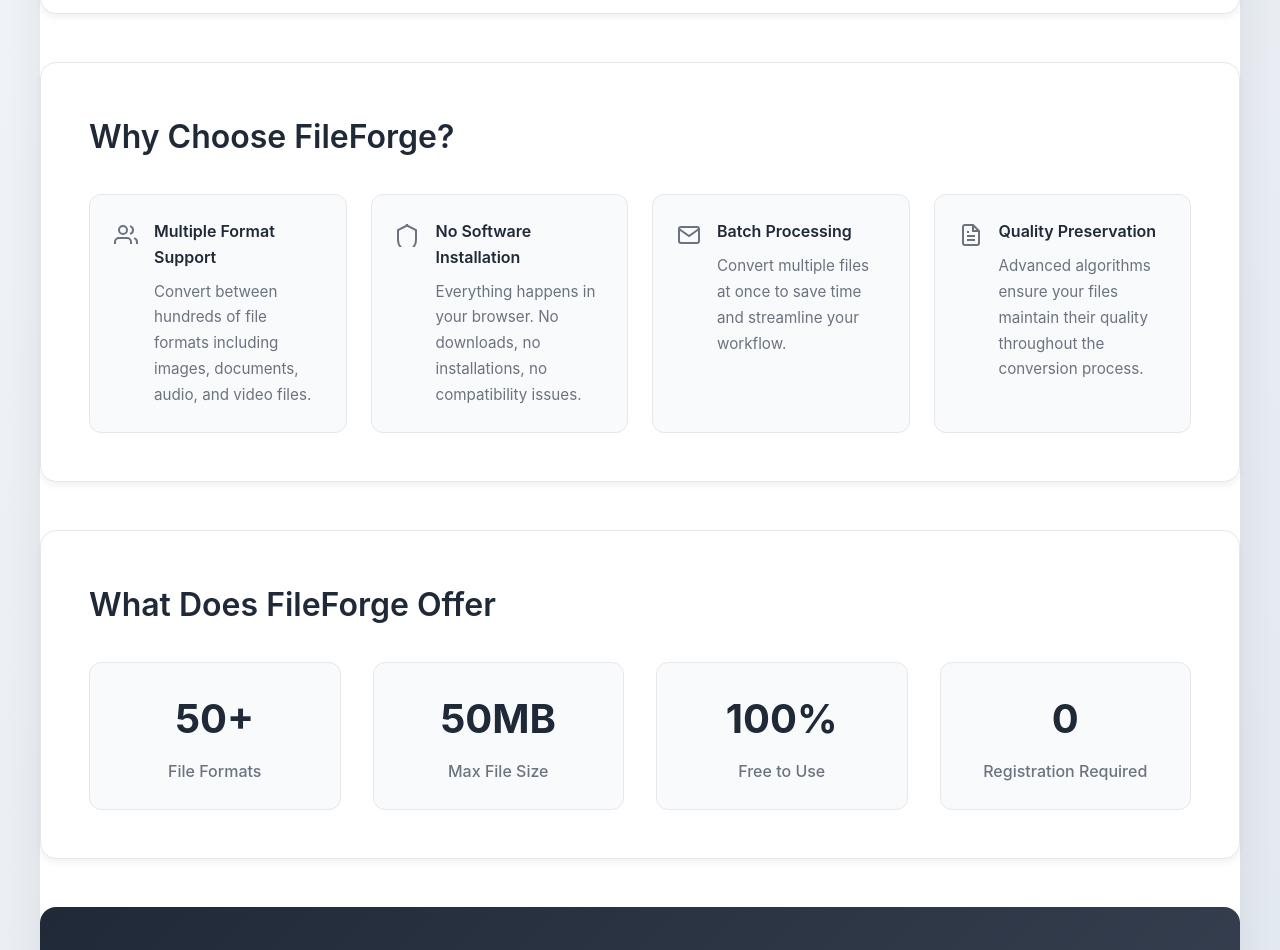
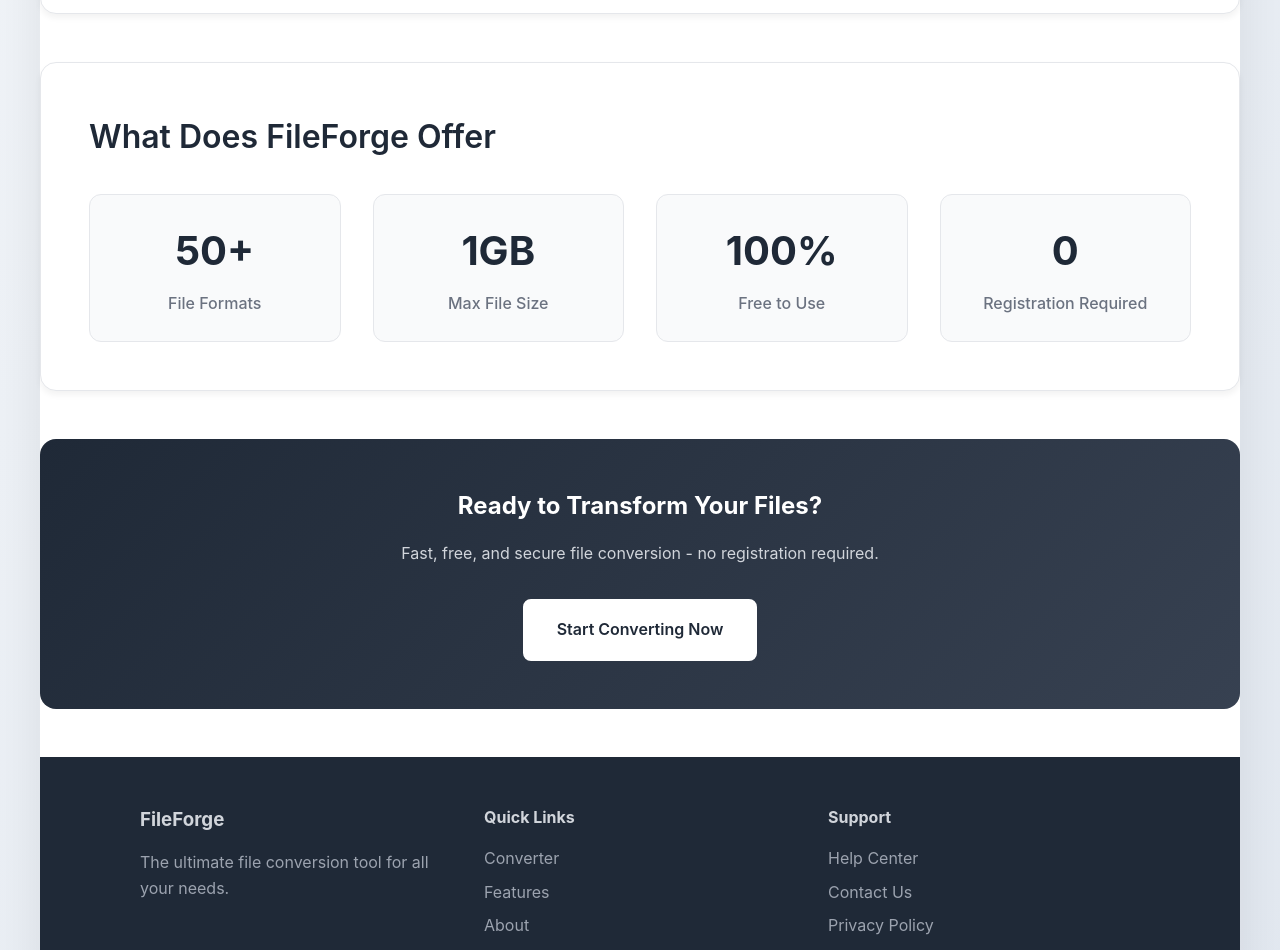
Before and after one commit to TxNextGen/FileForge, a plain HTML site: page about.html in a window 1280 px wide. Shown: the part 1477-2427 px from the top of the page. Drawn offline with Linux system fonts and the light colour scheme.

Commit message:
removed Stuff i Didnt need

```diff
--- a/about.html
+++ b/about.html
@@ -35,7 +35,7 @@
     <h2>Why FileForge Exists</h2>
     <p>File compatibility issues are an everyday frustration that disrupts your workflow and wastes precious time. When your files don’t open or convert the way you need, it stops you from getting things done.</p>
 
-    <p>FileForge was created to remove those obstacles by providing a simple, reliable, and free conversion service. With support for files up to 50MB and no signups required, FileForge helps you overcome format barriers quickly so you can focus on what really matters.</p>
+    <p>FileForge was created to remove those obstacles by providing a simple, reliable, and free conversion service. With support for files up to 1GB and no signups required, FileForge helps you overcome format barriers quickly so you can focus on what really matters.</p>
   </section>
 </main>
 
@@ -75,63 +75,9 @@
     </div>
 </section>
 
-            <section class="about-section">
-                <h2>Why Choose FileForge?</h2>
-                <div class="feature-list">
-                    <div class="feature-item">
-                        <div class="feature-icon">
-                            <svg width="24" height="24" viewBox="0 0 24 24" fill="none" stroke="currentColor" stroke-width="2">
-                                <path d="M17 21v-2a4 4 0 0 0-4-4H5a4 4 0 0 0-4 4v2"/>
-                                <circle cx="9" cy="7" r="4"/>
-                                <path d="M23 21v-2a4 4 0 0 0-3-3.87"/>
-                                <path d="M16 3.13a4 4 0 0 1 0 7.75"/>
-                            </svg>
-                        </div>
-                        <div class="feature-content">
-                            <h4>Multiple Format Support</h4>
-                            <p>Convert between hundreds of file formats including images, documents, audio, and video files.</p>
-                        </div>
-                    </div>
-                    <div class="feature-item">
-                        <div class="feature-icon">
-                            <svg width="24" height="24" viewBox="0 0 24 24" fill="none" stroke="currentColor" stroke-width="2">
-                                <path d="M12 2L2 7v10c0 5.55 3.84 10 9 9 5.16 1 9-3.45 9-9V7l-10-5z"/>
-                            </svg>
-                        </div>
-                        <div class="feature-content">
-                            <h4>No Software Installation</h4>
-                            <p>Everything happens in your browser. No downloads, no installations, no compatibility issues.</p>
-                        </div>
-                    </div>
-                    <div class="feature-item">
-                        <div class="feature-icon">
-                            <svg width="24" height="24" viewBox="0 0 24 24" fill="none" stroke="currentColor" stroke-width="2">
-                                <path d="M4 4h16c1.1 0 2 .9 2 2v12c0 1.1-.9 2-2 2H4c-1.1 0-2-.9-2-2V6c0-1.1.9-2 2-2z"/>
-                                <polyline points="22,6 12,13 2,6"/>
-                            </svg>
-                        </div>
-                        <div class="feature-content">
-                            <h4>Batch Processing</h4>
-                            <p>Convert multiple files at once to save time and streamline your workflow.</p>
-                        </div>
-                    </div>
-                    <div class="feature-item">
-                        <div class="feature-icon">
-                            <svg width="24" height="24" viewBox="0 0 24 24" fill="none" stroke="currentColor" stroke-width="2">
-                                <path d="M14 2H6a2 2 0 0 0-2 2v16a2 2 0 0 0 2 2h12a2 2 0 0 0 2-2V8z"/>
-                                <polyline points="14,2 14,8 20,8"/>
-                                <line x1="16" y1="13" x2="8" y2="13"/>
-                                <line x1="16" y1="17" x2="8" y2="17"/>
-                                <polyline points="10,9 9,9 8,9"/>
-                            </svg>
-                        </div>
-                        <div class="feature-content">
-                            <h4>Quality Preservation</h4>
-                            <p>Advanced algorithms ensure your files maintain their quality throughout the conversion process.</p>
-                        </div>
-                    </div>
-                </div>
-            </section>
+
+
+
 
  <section class="about-section">
     <h2>What Does FileForge Offer</h2>
@@ -141,7 +87,7 @@
             <div class="stat-label">File Formats</div>
         </div>
         <div class="stat-card">
-            <div class="stat-number">50MB</div>
+            <div class="stat-number">1GB</div>
             <div class="stat-label">Max File Size</div>
         </div>
         <div class="stat-card">
```
Also changed, not shown: index.html (+1 -1 lines), js/upload.js (+16 -20 lines).
